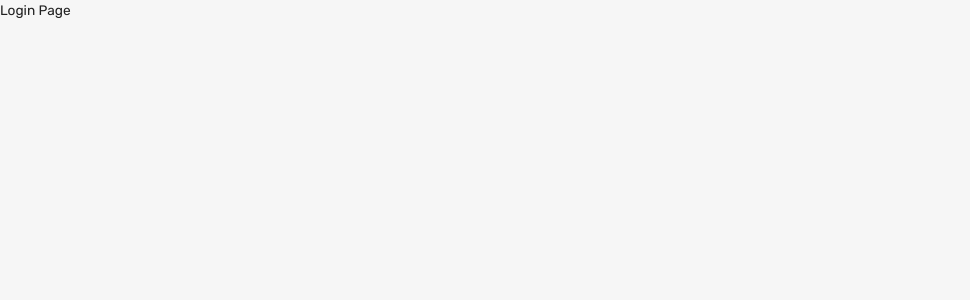
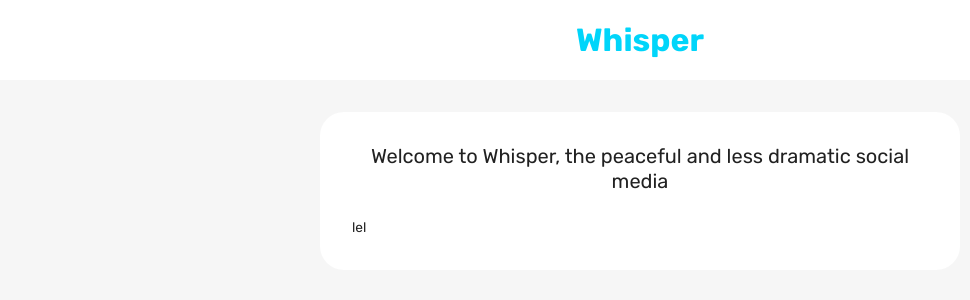
Before and after one commit to Nagavel0705/Whisper, a React (Create React App) app in the folder client/: page / in a window 1280 px wide. Shown: the top 300 px of the page, without its empty margins (0-970 px from the left). Built offline with nearby package versions, Linux system fonts and the light colour scheme; a web font is replaced by a local one.

Commit message:
started login page

```diff
--- a/client/src/App.js
+++ b/client/src/App.js
@@ -1,4 +1,4 @@
-import { BrowserRouter, Navigate, Routes, Route } from "react-router-dom";
+import { BrowserRouter, Routes, Route } from "react-router-dom";
 import HomePage from "scenes/homePage";
 import ProfilePage from "scenes/profilePage";
 import LoginPage from "scenes/loginPage";
--- /dev/null
+++ b/client/src/components/Form.jsx
@@ -0,0 +1,3 @@
+export default function Form(){
+    return 'lel';
+}
--- a/client/src/scenes/loginPage/index.jsx
+++ b/client/src/scenes/loginPage/index.jsx
@@ -1,7 +1,43 @@
+import { Box, Typography, useMediaQuery, useTheme } from "@mui/material";
+import Form from "components/Form";
 import React from "react";
 
 const LoginPage = () => {
-    return (<div>Login Page</div>)
-}
+  const theme = useTheme();
+  const isNonMobileScreens = useMediaQuery("(min-width: 1000px)");
+
+  return (
+    <Box>
+      <Box
+        width={"100%"}
+        bgcolor={theme.palette.background.alt}
+        p={"1rem 6%"}
+        textAlign={"center"}
+      >
+        <Typography
+          fontWeight="bold"
+          fontSize={{ xs: "1rem", sm: "2rem" }}
+          color="primary"
+        >
+          Whisper
+        </Typography>
+      </Box>
+
+      <Box
+        width={isNonMobileScreens ? "50%" : "90%"}
+        p={"2rem"}
+        m={"2rem auto"}
+        borderRadius={"1.5rem"}
+        bgcolor={theme.palette.background.alt}
+      >
+        <Typography fontWeight={"400"} variant="h4" sx={{marginBottom: "1.5rem"}} textAlign={"center"}>
+            Welcome to Whisper, the peaceful and less dramatic social media
+        </Typography>
+
+        <Form />
+      </Box>
+    </Box>
+  );
+};
 
 export default LoginPage;
```
